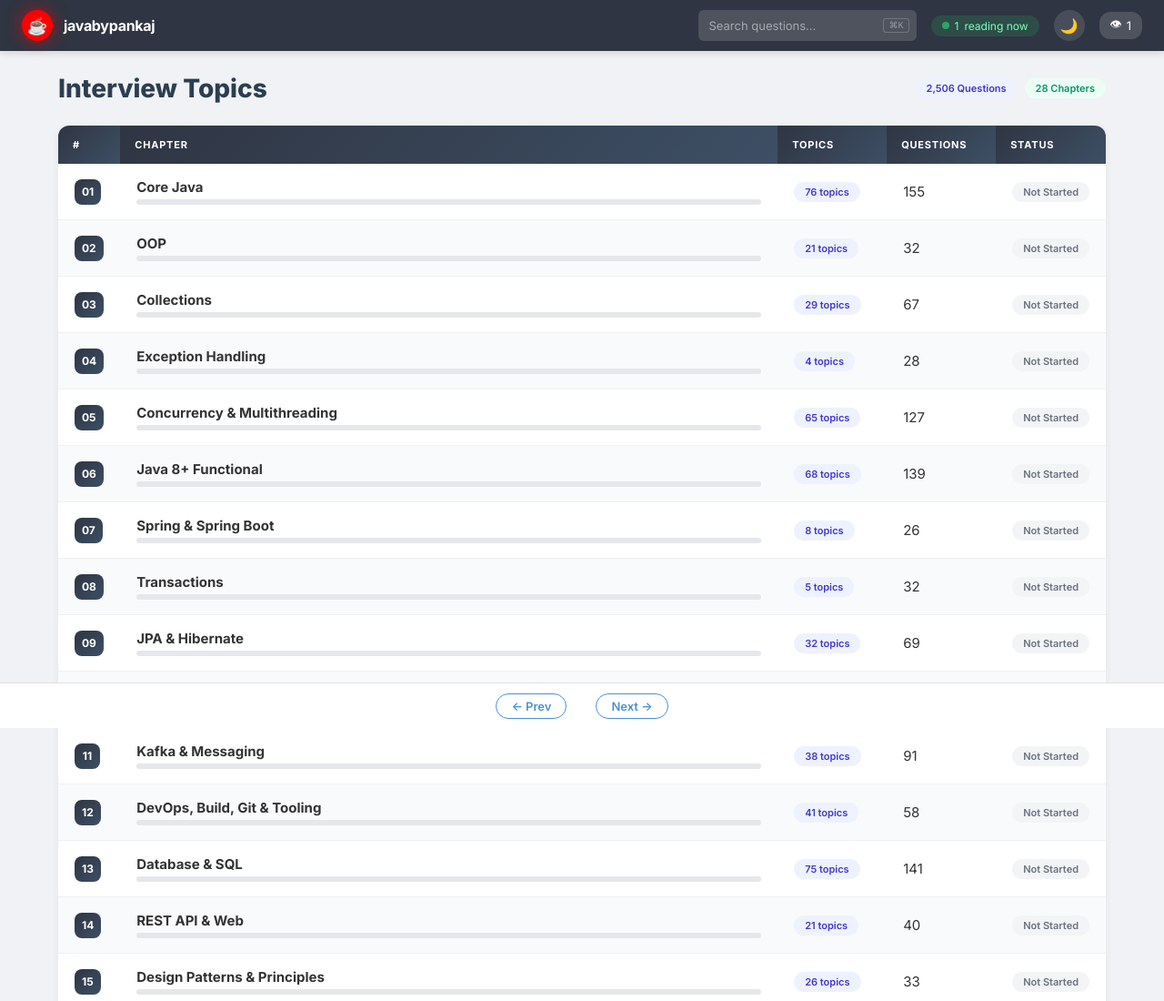
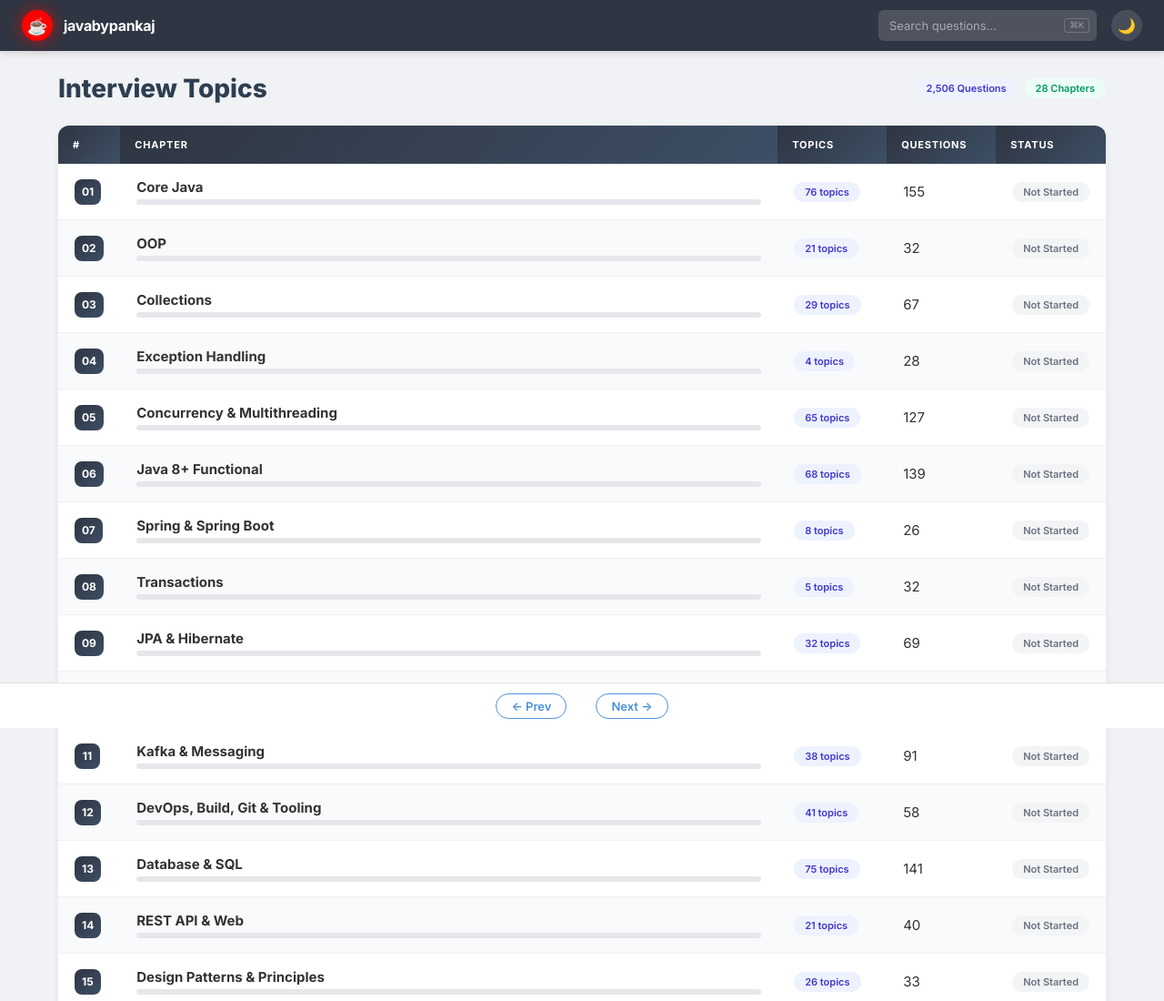
Before and after one commit to p7ksingh/java-interview-mastery, a website: page index.html in a window 1280 px wide. Shown: the top 1100 px of the page at 91% size. Drawn offline with Linux system fonts and the light colour scheme; no server answers.

Commit message:
Remove live counter and visitor count from topbar — Google Analytics handles all tracking

```diff
--- a/index.html
+++ b/index.html
@@ -52,12 +52,7 @@
         <input type="search" id="searchInput" placeholder="Search questions..." autocomplete="off" spellcheck="false">
         <kbd>⌘K</kbd>
       </div>
-      <div class="topbar__live" id="liveCounter" title="People reading right now">
-        <span class="live-dot"></span>
-        <span id="liveCount">0</span> reading now
-      </div>
       <button class="topbar__icon" id="darkToggle" title="Toggle dark mode">🌙</button>
-      <div class="topbar__visitor" id="visitorCounter">👁 <span id="visitorCount">—</span></div>
     </div>
   </nav>
 
@@ -157,23 +152,6 @@
   </footer>
 
   <script src="js/app.js"></script>
-  <script>
-  (function(){
-    var el = document.getElementById('visitorCount');
-    var key = 'jim.vcount';
-    var n = parseInt(localStorage.getItem(key) || '0', 10);
-    if (!sessionStorage.getItem('jim.vc')) {
-      n++;
-      localStorage.setItem(key, String(n));
-      sessionStorage.setItem('jim.vc', '1');
-    }
-    el.textContent = n;
-
-    // Live counter — just show 1 (you are reading)
-    var liveEl = document.getElementById('liveCount');
-    if (liveEl) liveEl.textContent = '1';
-  })();
-  </script>
   <script data-goatcounter="https://java-interview-mastery.goatcounter.com/count" async src="//gc.zgo.at/count.js"></script>
 </body>
 </html>
```
